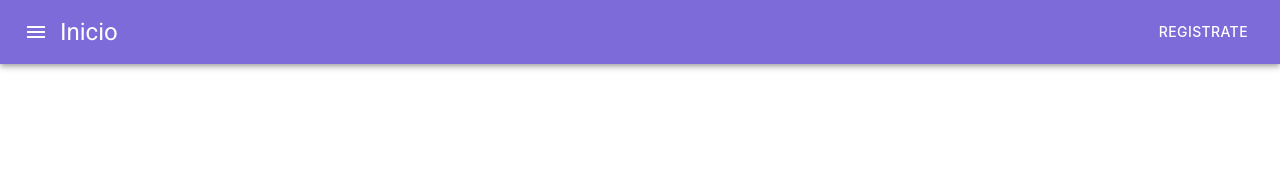
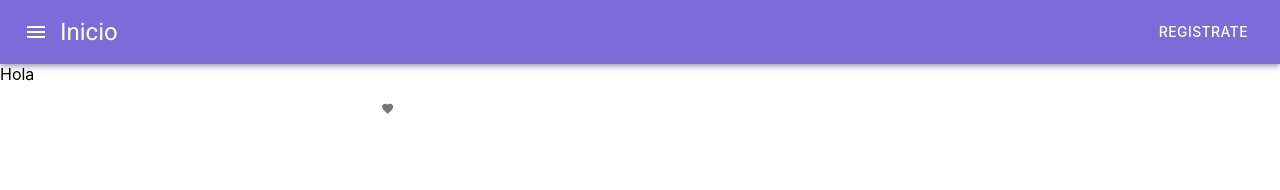
Before and after one commit to event-lens/frontend, a Next.js app: page / in a window 1280 px wide. Shown: the top 190 px of the page. Built offline with nearby package versions, Linux system fonts and the light colour scheme.

Commit message:
Optimizing App

```diff
--- /dev/null
+++ b/components/Footer/index.tsx
@@ -0,0 +1,19 @@
+import { BottomNavigation, BottomNavigationAction } from "@material-ui/core";
+import { MdRecentActors, MdFavorite } from "react-icons/md";
+
+const Footer = () => {
+  return (
+    <BottomNavigation>
+      <BottomNavigationAction
+        label="Recents"
+        value="recents"
+        icon={<MdFavorite />}
+      />
+      <BottomNavigationAction label="Favorites" value="favorites" />
+      <BottomNavigationAction label="Nearby" value="nearby" />
+      <BottomNavigationAction label="Folder" value="folder" />
+    </BottomNavigation>
+  );
+};
+
+export default Footer;
--- a/pages/_app.tsx
+++ b/pages/_app.tsx
@@ -1,7 +1,15 @@
 import "../styles/globals.css";
 import type { AppProps } from "next/app";
+import { Header } from "components/Header";
+import Footer from "components/Footer";
 
 function MyApp({ Component, pageProps }: AppProps) {
-  return <Component {...pageProps} />;
+  return (
+    <>
+      <Header {...pageProps} />
+      <Component {...pageProps} />
+      <Footer />
+    </>
+  );
 }
 export default MyApp;
--- a/pages/home.tsx
+++ b/pages/home.tsx
@@ -1,9 +1,7 @@
-import { Header } from "components/Header";
 import Link from "next/link";
 const Home = () => {
   return (
     <>
-      <Header title="Home" />
       <p>Esto es una simulación</p>
       <Link href="/">
         <a>/</a>
@@ -13,3 +11,7 @@ const Home = () => {
 };
 
 export default Home;
+
+export const getStaticProps = () => {
+  return { props: { title: "Home" } };
+};
--- a/pages/index.tsx
+++ b/pages/index.tsx
@@ -1,11 +1,5 @@
-import { Header } from "components/Header";
-
-export default function Home({ title }: any) {
-  return (
-    <>
-      <Header title={title} />
-    </>
-  );
+export default function Home() {
+  return <>Hola</>;
 }
 
 export const getServerSideProps = async () => {
```
